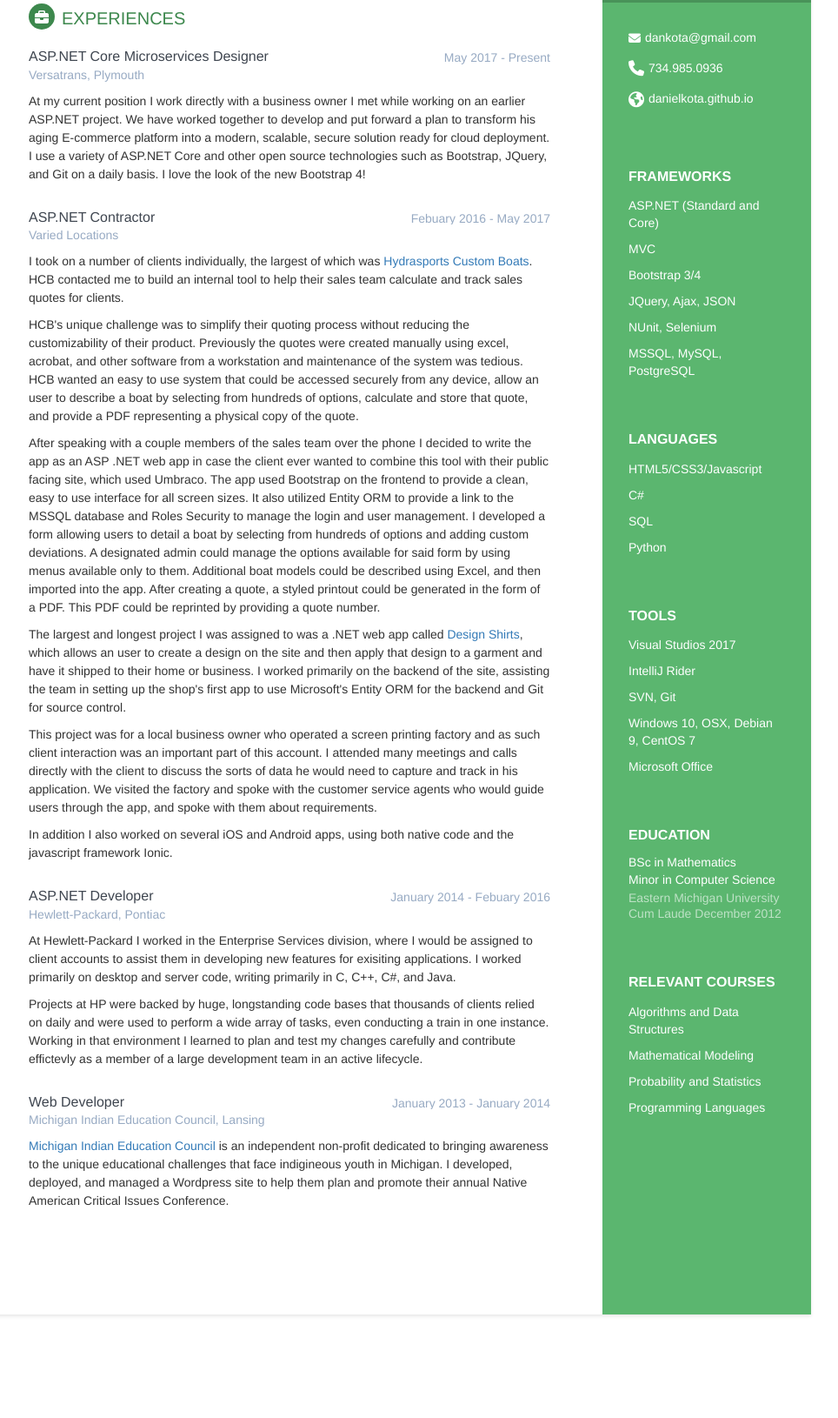
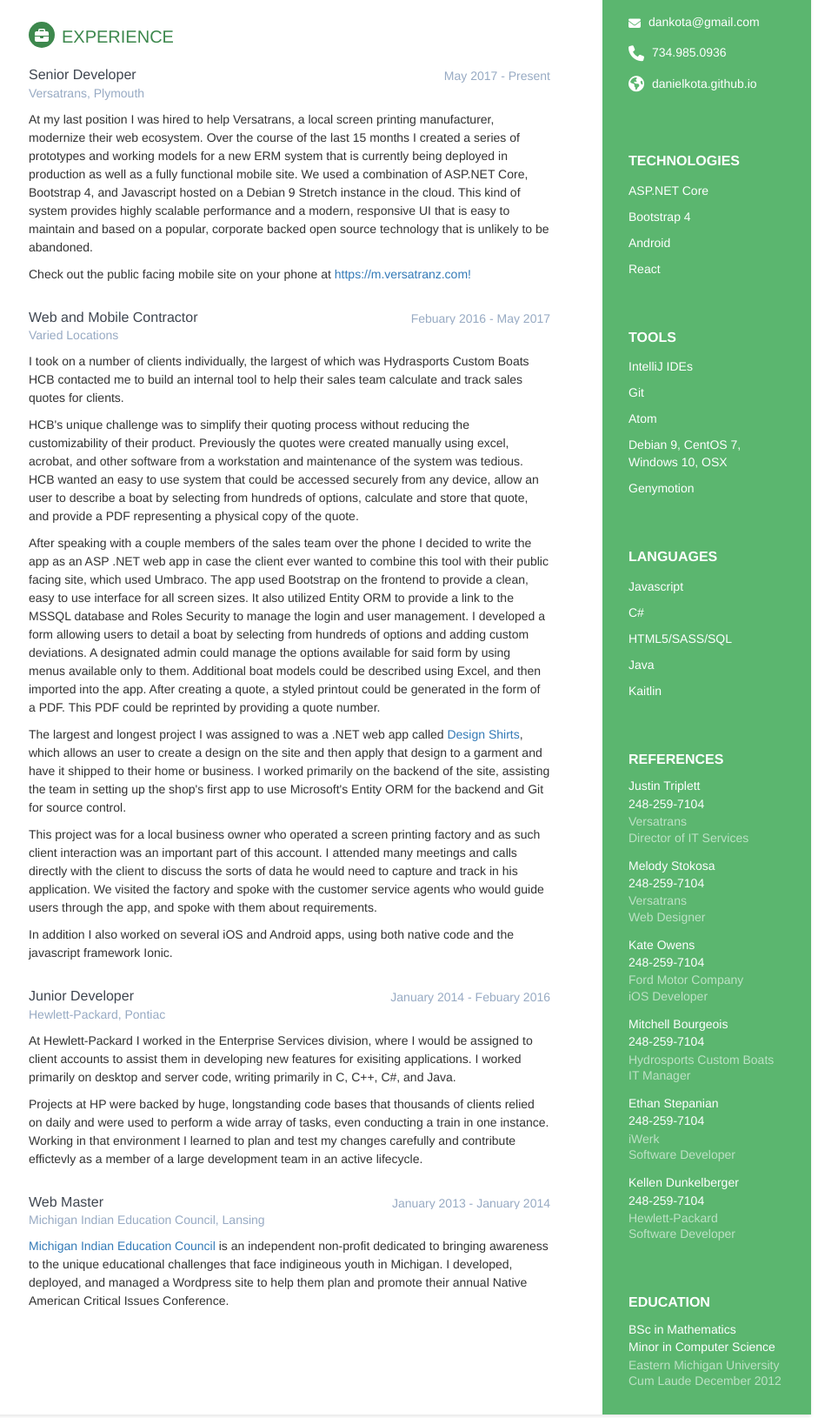
Before and after one commit to estepanian/DanielKota.github.io, a plain HTML site: page index.html in a window 1280 px wide. Shown: the part 278-1908 px from the top of the page at 87% size, without its empty margins (187-1151 px from the left). Before the commit the page ends 1819 px from the top, so only its background shows below. Drawn offline with nearby package versions, Linux system fonts and the light colour scheme.

Commit message:
final raw copy

```diff
--- a/index.html
+++ b/index.html
@@ -29,51 +29,100 @@
 <body>
 <div class="wrapper">
   <div class="sidebar-wrapper">
+
     <div class="profile-container">
       <img class="profile" src="headshot.png" alt="" />
       <h1 class="name">Daniel Kota</h1>
-                <h3 class="tagline">Full Stack ASP.NET Web Developer</h3>
+      <h3 class="tagline">Software Developer</h3>
     </div>
 
     <div class="contact-container container-block">
       <ul class="list-unstyled contact-list">
-                    <li class="email"><i class="fa fa-envelope"></i><a href="mailto:dankota@gmail.com">dankota@gmail.com</a></li>
-                    <li class="phone"><i class="fa fa-phone"></i><a href="tel:734.985.0936">734.985.0936</a></li>
-                    <li class="website"><i class="fa fa-globe"></i><a href="https://danielkota.github.io">danielkota.github.io</a></li>
+        <li class="email">
+          <i class="fa fa-envelope"></i>
+          <a href="mailto:dankota@gmail.com">dankota@gmail.com</a>
+        </li>
+        <li class="phone">
+          <i class="fa fa-phone"></i>
+          <a href="tel:734.985.0936">734.985.0936</a>
+        </li>
+        <li class="website">
+          <i class="fa fa-globe"></i>
+          <a href="https://danielkota.github.io">danielkota.github.io</a>
+        </li>
       </ul>
     </div>
 
     <div class="technology-container container-block">
-                <h2 class="container-block-title">Frameworks</h2>
+      <h2 class="container-block-title">Technologies</h2>
       <ul class="list-unstyled interests-list">
-                    <li>ASP.NET (Standard and Core)</li>
-					<li>MVC</li>
-                    <li>Bootstrap 3/4</li>
-                    <li>JQuery, Ajax, JSON</li>
-					<li>NUnit, Selenium</li>
-					<li>MSSQL, MySQL, PostgreSQL</li>
+        <li>ASP.NET Core</li>
+        <li>Bootstrap 4</li>
+        <li>Android</li>
+        <li>React</li>
+      </ul>
+    </div>
+
+    <div class="tool-container container-block">
+      <h2 class="container-block-title">Tools</h2>
+      <ul class="list-unstyled interests-list">
+        <li>IntelliJ IDEs</li>
+        <li>Git</li>
+        <li>Atom</li>
+        <li>Debian 9, CentOS 7, Windows 10, OSX</li>
+        <li>Genymotion</li>
       </ul>
     </div>
 
     <div class="language-container container-block">
       <h2 class="container-block-title">Languages</h2>
       <ul class="list-unstyled interests-list">
-                    <li>HTML5/CSS3/Javascript</li>
+        <li>Javascript</li>
         <li>C#</li>
-                    <li>SQL</li>
-                    <li>Python</li>
+        <li>HTML5/SASS/SQL</li>
+        <li>Java</li>
+        <li>Kaitlin</li>
       </ul>
     </div>
 
-			<div class="tool-container container-block">
-                <h2 class="container-block-title">Tools</h2>
-                <ul class="list-unstyled interests-list">
-					<li>Visual Studios 2017</li>
-                    <li>IntelliJ Rider</li>
-					<li>SVN, Git</li>
-                    <li>Windows 10, OSX, Debian 9, CentOS 7</li>
-                    <li>Microsoft Office</li>
-                </ul>
+    <div class="education-container container-block">
+      <h2 class="container-block-title">References</h2>
+      <div class="item">
+        <h4 class="degree">Justin Triplett</h4>
+        <h4 class="degree">248-259-7104</h4>
+        <h5 class="meta">Versatrans</h5>
+        <div class="time">Director of IT Services</div>
+      </div>
+      <div class="item">
+        <h4 class="degree">Melody Stokosa</h4>
+        <h4 class="degree">248-259-7104</h4>
+        <h5 class="meta">Versatrans</h5>
+        <div class="time">Web Designer</div>
+      </div>
+      <div class="item">
+        <h4 class="degree">Kate Owens</h4>
+        <h4 class="degree">248-259-7104</h4>
+        <h5 class="meta">Ford Motor Company</h5>
+        <div class="time">iOS Developer</div>
+      </div>
+      <div class="item">
+        <h4 class="degree">Mitchell Bourgeois</h4>
+        <h4 class="degree">248-259-7104</h4>
+        <h5 class="meta">Hydrosports Custom Boats</h5>
+        <div class="time">IT Manager</div>
+      </div>
+      <div class="item">
+        <h4 class="degree">Ethan Stepanian</h4>
+        <h4 class="degree">248-259-7104</h4>
+        <h5 class="meta">iWerk</h5>
+        <div class="time">Software Developer</div>
+      </div>
+      <div class="item">
+        <h4 class="degree">Kellen Dunkelberger</h4>
+        <h4 class="degree">248-259-7104</h4>
+        <h5 class="meta">Hewlett-Packard</h5>
+        <div class="time">Software Developer</div>
+      </div>
     </div>
 
     <div class="education-container container-block">
@@ -86,16 +135,6 @@
       </div>
     </div>
 
-            <div class="languages-container container-block">
-                <h2 class="container-block-title">Relevant Courses</h2>
-                <ul class="list-unstyled interests-list">
-                    <li>Algorithms and Data Structures</li>
-                    <li>Mathematical Modeling</li>
-                    <li>Probability and Statistics</li>
-                    <li>Programming Languages</li>
-                </ul>
-            </div>
-
   </div>
 
   <div class="main-wrapper">
@@ -103,68 +142,149 @@
   <section class="section summary-section">
     <h2 class="section-title"><i class="fa fa-user"></i>Career Profile</h2>
     <div class="summary">
-                    <p>I am an experienced ASP.NET contractor looking for a direct hire position in the Auburn Hills area. I have over 4 years of industry experience using various .NET technologies. I am passionate about Microsoft's new open source direction and I love working with .NET Core in my personal time. Ask me about WebAssembly!</p>
+      <p>
+        I am an experienced software developer who has worked with many
+        frameworks in both the web and mobile fields. I am very familiar with
+        Object Oriented Programming theory and Model View Controller patterns
+        and am currently looking for a position with a modern, organized team
+        in the Southeast Michigan area. I would be very
+        excited for an opportunity to contribute to a mobile project or
+        explore other new areas of software develpment!
+      </p>
     </div>
   </section>
 
   <section class="section experiences-section">
-                <h2 class="section-title"><i class="fa fa-briefcase"></i>Experiences</h2>
+    <h2 class="section-title"><i class="fa fa-briefcase"></i>Experience</h2>
 
     <div class="item">
       <div class="meta">
         <div class="upper-row">
-                            <h3 class="job-title">ASP.NET Core Microservices Designer</h3>
+          <h3 class="job-title">Senior Developer</h3>
           <div class="time">May 2017 - Present</div>
         </div>
         <div class="company">Versatrans, Plymouth</div>
       </div>
       <div class="details">
-                        <p>At my current position I work directly with a business owner I met while working on an earlier ASP.NET project. We have worked together to develop and put forward a plan to transform his aging E-commerce platform into a modern, scalable, secure solution ready for cloud deployment. I use a variety of ASP.NET Core and other open source technologies such as Bootstrap, JQuery, and Git on a daily basis. I love the look of the new Bootstrap 4! </p>
+        <p>
+          At my last position I was hired to help Versatrans, a local screen printing manufacturer, modernize their web ecosystem. Over the course of the last 15 months I created a series of prototypes and working models for a new ERM system that is currently being deployed in production as well as a fully functional mobile site. We used a combination of ASP.NET Core, Bootstrap 4, and Javascript hosted on a Debian 9 Stretch instance in the cloud. This kind of system provides highly scalable performance and a modern, responsive UI that is easy to maintain and based on a popular, corporate backed open source technology that is unlikely to be abandoned.
+        </p>
+        <p>
+          Check out the public facing mobile site on your phone at
+          <a href="https://m.versatranz.com">https://m.versatranz.com!</a>
+        </p>
       </div>
     </div>
 
     <div class="item">
       <div class="meta">
         <div class="upper-row">
-                            <h3 class="job-title">ASP.NET Contractor</h3>
+          <h3 class="job-title">Web and Mobile Contractor</h3>
           <div class="time">Febuary 2016 - May 2017</div>
         </div>
         <div class="company">Varied Locations</div>
       </div>
       <div class="details">
-                        <p>I took on a number of clients individually, the largest of which was <a href="http://www.hydrasportscustom.com">Hydrasports Custom Boats</a>. HCB contacted me to build an internal tool to help their sales team calculate and track sales quotes for clients. </p>
-                        <p>HCB's unique challenge was to simplify their quoting process without reducing the customizability of their product. Previously the quotes were created manually using excel, acrobat, and other software from a workstation and maintenance of the system was tedious. HCB wanted an easy to use system that could be accessed securely from any device, allow an user to describe a boat by selecting from hundreds of options, calculate and store that quote, and provide a PDF representing a physical copy of the quote.</p>
-                        <p>After speaking with a couple members of the sales team over the phone I decided to write the app as an ASP .NET web app in case the client ever wanted to combine this tool with their public facing site, which used Umbraco. The app used Bootstrap on the frontend to provide a clean, easy to use interface for all screen sizes. It also utilized Entity ORM to provide a link to the MSSQL database and Roles Security to manage the login and user management. I developed a form allowing users to detail a boat by selecting from hundreds of options and adding custom deviations. A designated admin could manage the options available for said form by using menus available only to them. Additional boat models could be described using Excel, and then imported into the app. After creating a quote, a styled printout could be generated in the form of a PDF. This PDF could be reprinted by providing a quote number.</p>
-                        <p>The largest and longest project I was assigned to was a .NET web app called <a href="http://www.designshirts.com">Design Shirts</a>, which allows an user to create a design on the site and then apply that design to a garment and have it shipped to their home or business. I worked primarily on the backend of the site, assisting the team in setting up the shop's first app to use Microsoft's Entity ORM for the backend and Git for source control. </p>
-                        <p>This project was for a local business owner who operated a screen printing factory and as such client interaction was an important part of this account. I attended many meetings and calls directly with the client to discuss the sorts of data he would need to capture and track in his application. We visited the factory and spoke with the customer service agents who would guide users through the app, and spoke with them about requirements.</p>
-                        <p>In addition I also worked on several iOS and Android apps, using both native code and the javascript framework Ionic.</p>
+        <p>
+          I took on a number of clients individually, the largest of which was
+          Hydrasports Custom Boats HCB contacted me to build an internal tool
+          to help their sales
+          team calculate and track sales quotes for clients.
+        </p>
+        <p>
+          HCB's unique challenge was to simplify their quoting process without
+          reducing the customizability of their product. Previously the quotes
+          were created manually using excel, acrobat, and other software from a
+          workstation and maintenance of the system was tedious. HCB wanted an
+          easy to use system that could be accessed securely from any device,
+          allow an user to describe a boat by selecting from hundreds of
+          options, calculate and store that quote, and provide a PDF
+          representing a physical copy of the quote.
+        </p>
+        <p>
+          After speaking with a couple members of the sales team over the phone
+          I decided to write the app as an ASP .NET web app in case the client
+          ever wanted to combine this tool with their public facing site, which
+          used Umbraco. The app used Bootstrap on the frontend to provide a
+          clean, easy to use interface for all screen sizes. It also utilized
+          Entity ORM to provide a link to the MSSQL database and Roles Security
+          to manage the login and user management. I developed a form allowing
+          users to detail a boat by selecting from hundreds of options and
+          adding custom deviations. A designated admin could manage the options
+          available for said form by using menus available only to them.
+          Additional boat models could be described using Excel, and then
+          imported into the app. After creating a quote, a styled printout
+          could be generated in the form of a PDF. This PDF could be reprinted
+          by providing a quote number.
+        </p>
+        <p>
+          The largest and longest project I was assigned to was a .NET web app
+          called <a href="http://www.designshirts.com">Design Shirts</a>, which
+          allows an user to create a design on the site and then apply that
+          design to a garment and have it shipped to their home or business.
+          I worked primarily on the backend of the site, assisting the team in
+          setting up the shop's first app to use Microsoft's Entity ORM for the
+          backend and Git for source control.
+        </p>
+        <p>
+          This project was for a local business owner who operated a screen
+          printing factory and as such client interaction was an important part
+          of this account. I attended many meetings and calls directly with the
+          client to discuss the sorts of data he would need to capture and
+          track in his application. We visited the factory and spoke with the
+          customer service agents who would guide users through the app, and
+          spoke with them about requirements.
+        </p>
+        <p>
+          In addition I also worked on several iOS and Android apps, using both
+          native code and the javascript framework Ionic.
+        </p>
       </div>
     </div>
 
     <div class="item">
       <div class="meta">
         <div class="upper-row">
-                            <h3 class="job-title">ASP.NET Developer</h3>
+          <h3 class="job-title">Junior Developer</h3>
           <div class="time">January 2014 - Febuary 2016</div>
         </div>
       <div class="company">Hewlett-Packard, Pontiac</div>
       </div>
       <div class="details">
-                        <p>At Hewlett-Packard I worked in the Enterprise Services division, where I would be assigned to client accounts to assist them in developing new features for exisiting applications. I worked primarily on desktop and server code, writing primarily in C, C++, C#, and Java.</p>
-                        <p>Projects at HP were backed by huge, longstanding code bases that thousands of clients relied on daily and were used to perform a wide array of tasks, even conducting a train in one instance. Working in that environment I learned to plan and test my changes carefully and contribute effictevly as a member of a large development team in an active lifecycle.</p>
+        <p>
+          At Hewlett-Packard I worked in the Enterprise Services division,
+          where I would be assigned to client accounts to assist them in
+          developing new features for exisiting applications. I worked
+          primarily on desktop and server code, writing primarily in C, C++, C#,
+          and Java.
+        </p>
+        <p>
+          Projects at HP were backed by huge, longstanding code bases that
+          thousands of clients relied on daily and were used to perform a wide
+          array of tasks, even conducting a train in one instance. Working in
+          that environment I learned to plan and test my changes carefully and
+          contribute effictevly as a member of a large development team in an
+          active lifecycle.
+        </p>
       </div>
     </div>
 
     <div class="item">
       <div class="meta">
         <div class="upper-row">
-                            <h3 class="job-title">Web Developer</h3>
+          <h3 class="job-title">Web Master</h3>
           <div class="time">January 2013 - January 2014</div>
         </div>
         <div class="company">Michigan Indian Education Council, Lansing</div>
       </div>
       <div class="details">
-                        <p><a href="http://www.miec.org">Michigan Indian Education Council</a> is an independent non-profit dedicated to bringing awareness to the unique educational challenges that face indigineous youth in Michigan. I developed, deployed, and managed a Wordpress site to help them plan and promote their annual Native American Critical Issues Conference.</p>
+        <p>
+          <a href="http://www.miec.org">Michigan Indian Education Council</a> is
+          an independent non-profit dedicated to bringing awareness to the
+          unique educational challenges that face indigineous youth in Michigan.
+          I developed, deployed, and managed a Wordpress site to help them plan
+          and promote their annual Native American Critical Issues Conference.
+        </p>
       </div>
     </div>
 
```
Lines whose indentation alone changed are shown as unchanged.
